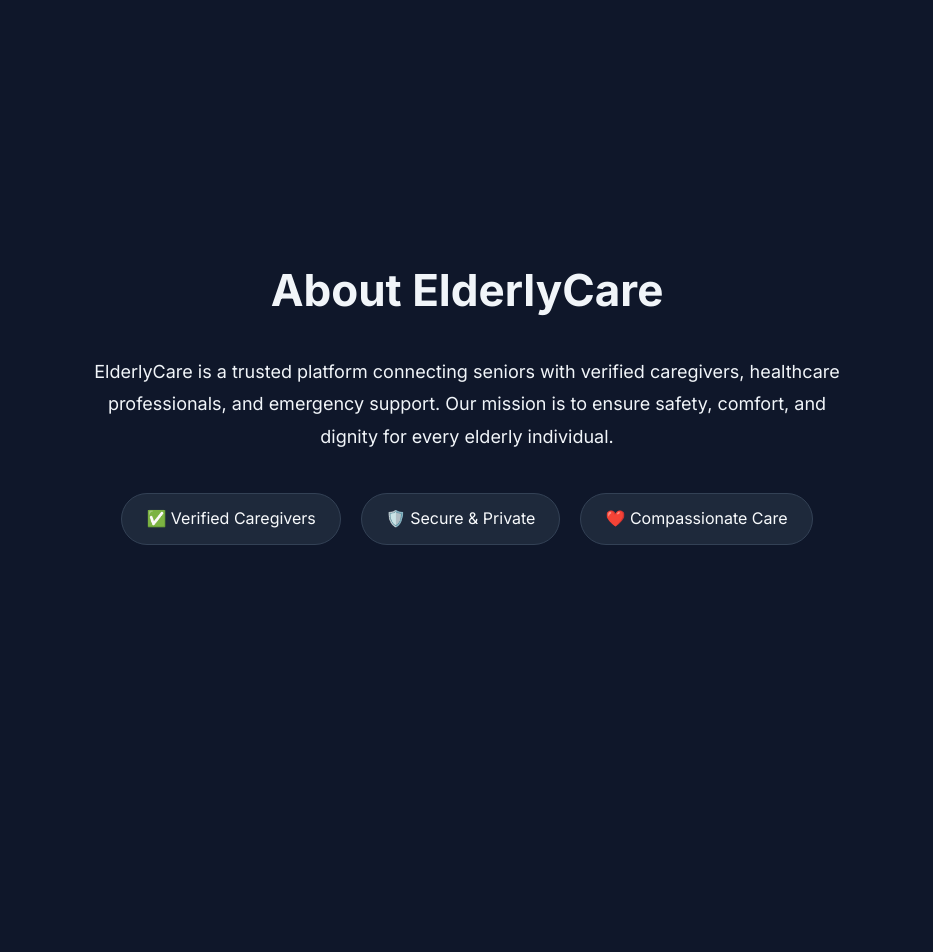
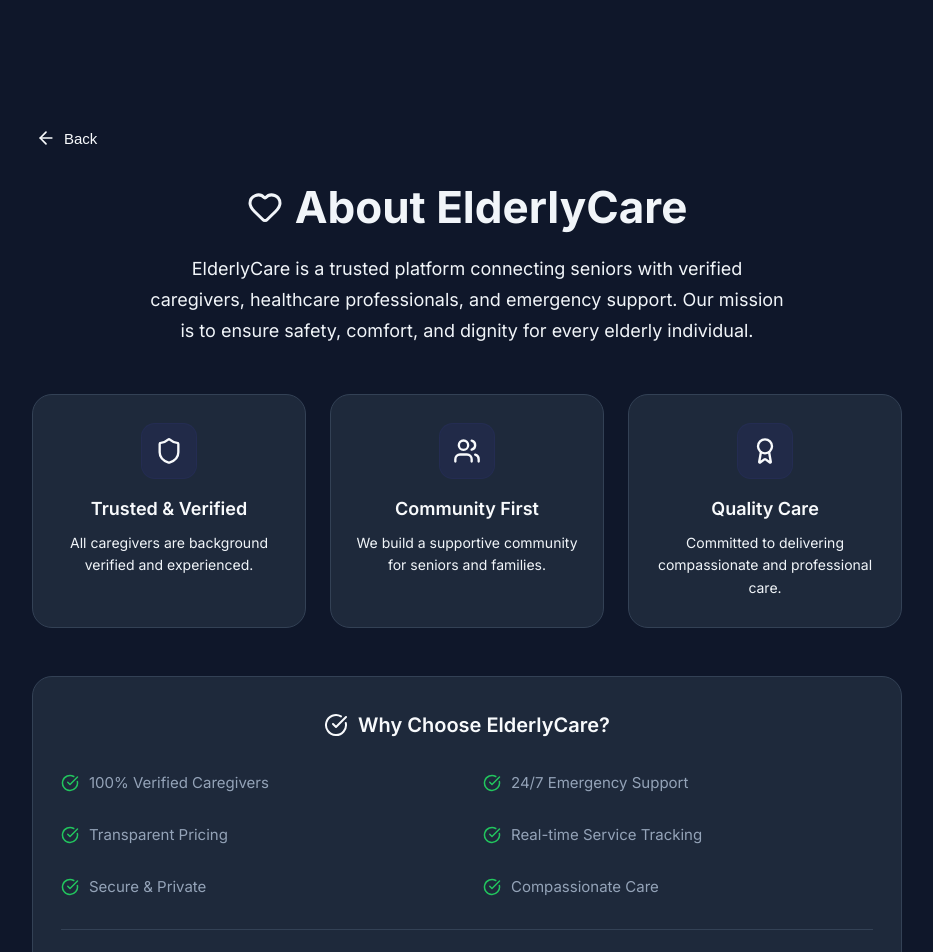
Before and after one commit to lakshaykadyan/elderly-care-platform, a React app in the folder frontend/: page /about in a window 1280 px wide. Shown: the top 952 px of the page, without its empty margins (173-1106 px from the left). Before the commit the page ends 800 px from the top, so only its background shows below. Built offline with nearby package versions, Linux system fonts and the light colour scheme; the HTML template or start-up script is replaced by a standard one.

Commit message:
fix: refresh issue solved with sessionStorage for all dashboards

```diff
--- /dev/null
+++ b/frontend/src/components/common/BackButton.jsx
@@ -0,0 +1,39 @@
+import { useNavigate } from "react-router-dom";
+import { ArrowLeft } from "lucide-react";
+
+export default function BackButton({ fallbackPath = "/" }) {
+  const navigate = useNavigate();
+
+  const handleBack = () => {
+    if (window.history.length > 1) {
+      navigate(-1);
+    } else {
+      navigate(fallbackPath);
+    }
+  };
+
+  return (
+    <button
+      onClick={handleBack}
+      style={{
+        display: "inline-flex",
+        alignItems: "center",
+        gap: "8px",
+        background: "transparent",
+        border: "none",
+        color: "var(--text-primary)",
+        cursor: "pointer",
+        padding: "8px 4px",
+        fontSize: "15px",
+        fontWeight: "500",
+        marginBottom: "16px",
+        transition: "color 0.2s ease",
+      }}
+      onMouseEnter={(e) => (e.currentTarget.style.color = "var(--primary)")}
+      onMouseLeave={(e) => (e.currentTarget.style.color = "var(--text-primary)")}
+    >
+      <ArrowLeft size={20} />
+      Back
+    </button>
+  );
+}
--- a/frontend/src/components/common/Navbar.jsx
+++ b/frontend/src/components/common/Navbar.jsx
@@ -35,7 +35,6 @@ export default function Navbar() {
           <Link to="/" onClick={closeMenu}>ElderlyCare</Link>
         </div>
 
-        {/* Hamburger Icon */}
         <button
           className="mobile-menu-toggle"
           onClick={() => setMenuOpen(!menuOpen)}
@@ -44,7 +43,6 @@ export default function Navbar() {
           {menuOpen ? <X size={24} /> : <Menu size={24} />}
         </button>
 
-        {/* Navigation Links */}
         <nav className={`nav-links ${menuOpen ? 'open' : ''}`}>
           <NavLink to="/" onClick={closeMenu}>
             <Home size={16} style={{ display: "inline-block", marginRight: "4px" }} />
@@ -61,7 +59,6 @@ export default function Navbar() {
             <Phone size={16} style={{ display: "inline-block", marginRight: "4px" }} />
             Contact
           </NavLink>
-          {/* 🔥 Emergency Link – Red Color */}
           <NavLink
             to="/emergency"
             onClick={closeMenu}
@@ -75,7 +72,6 @@ export default function Navbar() {
           </NavLink>
         </nav>
 
-        {/* Desktop Actions */}
         <div className="nav-actions">
           <ThemeToggle />
 
--- a/frontend/src/pages/AboutPage.jsx
+++ b/frontend/src/pages/AboutPage.jsx
@@ -1,20 +1,180 @@
+import BackButton from "../components/common/BackButton";
+import { Shield, Users, Heart, Award, CheckCircle, Clock } from "lucide-react";
+
 export default function AboutPage() {
   return (
+    <div className="sub-page" style={{
+      padding: "120px 20px",
+      background: "var(--bg-body)",
+      minHeight: "80vh",
+      display: "flex",
+      alignItems: "center",
+      justifyContent: "center",
+    }}>
+      <div className="container" style={{
+        maxWidth: "900px",
+        margin: "0 auto",
+        width: "100%",
+      }}>
+        <BackButton />
 
-    <div className="sub-page" style={{ padding: '120px 20px', background: 'var(--bg-body, #f9fafb)', minHeight: '80vh', display: 'flex', alignItems: 'center', justifyContent: 'center' }}>
-      <div className="container" style={{ maxWidth: '800px', margin: '0 auto', textAlign: 'center' }}>
-        <h1 style={{ fontSize: '44px', fontWeight: '700', color: 'var(--text-primary, #0f172a)', marginBottom: '30px' }}>About ElderlyCare</h1>
+        <div style={{ textAlign: "center", marginBottom: "48px" }}>
+          <h1 style={{
+            fontSize: "44px",
+            fontWeight: "700",
+            color: "var(--text-primary)",
+            marginBottom: "12px",
+            display: "flex",
+            alignItems: "center",
+            justifyContent: "center",
+            gap: "12px",
+          }}>
+            <Heart size={36} style={{ color: "var(--primary)" }} />
+            About ElderlyCare
+          </h1>
+          <p style={{
+            fontSize: "18px",
+            color: "var(--text-secondary)",
+            maxWidth: "650px",
+            margin: "0 auto",
+            lineHeight: "1.7",
+          }}>
+            ElderlyCare is a trusted platform connecting seniors with verified caregivers,
+            healthcare professionals, and emergency support. Our mission is to ensure
+            safety, comfort, and dignity for every elderly individual.
+          </p>
+        </div>
 
-        <p style={{ fontSize: '18px', color: '#334155', lineHeight: '1.8', marginBottom: '40px' }}>
-          ElderlyCare is a trusted platform connecting seniors with verified caregivers,
-          healthcare professionals, and emergency support. Our mission is to ensure
-          safety, comfort, and dignity for every elderly individual.
-        </p>
+        {/* Mission / Vision Cards */}
+        <div style={{
+          display: "grid",
+          gridTemplateColumns: "repeat(3, 1fr)",
+          gap: "24px",
+          marginBottom: "48px",
+        }}>
+          {[
+            { icon: <Shield size={28} />, title: "Trusted & Verified", desc: "All caregivers are background verified and experienced." },
+            { icon: <Users size={28} />, title: "Community First", desc: "We build a supportive community for seniors and families." },
+            { icon: <Award size={28} />, title: "Quality Care", desc: "Committed to delivering compassionate and professional care." },
+          ].map((item, i) => (
+            <div key={i} style={{
+              background: "var(--bg-card)",
+              padding: "28px 24px",
+              borderRadius: "20px",
+              border: "1px solid var(--border-color)",
+              textAlign: "center",
+              transition: "all 0.3s ease",
+            }}
+            onMouseEnter={(e) => {
+              e.currentTarget.style.transform = "translateY(-6px)";
+              e.currentTarget.style.borderColor = "rgba(99,102,241,0.2)";
+              e.currentTarget.style.boxShadow = "0 25px 50px -12px rgba(0,0,0,0.2)";
+            }}
+            onMouseLeave={(e) => {
+              e.currentTarget.style.transform = "translateY(0)";
+              e.currentTarget.style.borderColor = "var(--border-color)";
+              e.currentTarget.style.boxShadow = "none";
+            }}>
+              <div style={{
+                width: "56px",
+                height: "56px",
+                borderRadius: "14px",
+                background: "rgba(79,70,229,0.08)",
+                display: "flex",
+                alignItems: "center",
+                justifyContent: "center",
+                color: "var(--primary)",
+                margin: "0 auto 16px",
+                border: "1px solid rgba(79,70,229,0.06)",
+              }}>
+                {item.icon}
+              </div>
+              <h3 style={{
+                fontSize: "18px",
+                fontWeight: "600",
+                color: "var(--text-primary)",
+                marginBottom: "8px",
+              }}>
+                {item.title}
+              </h3>
+              <p style={{
+                fontSize: "14px",
+                color: "var(--text-secondary)",
+                lineHeight: "1.6",
+                margin: 0,
+              }}>
+                {item.desc}
+              </p>
+            </div>
+          ))}
+        </div>
 
-        <div style={{ display: 'flex', gap: '20px', justifyContent: 'center', flexWrap: 'wrap' }}>
-          <span className="page-tag" style={{ background: 'var(--bg-card, #fff)', padding: '12px 24px', borderRadius: '60px', border: '1px solid var(--border-color, #e2e8f0)', color: 'var(--text-primary, #0f172a)' }}>✅ Verified Caregivers</span>
-          <span className="page-tag" style={{ background: 'var(--bg-card, #fff)', padding: '12px 24px', borderRadius: '60px', border: '1px solid var(--border-color, #e2e8f0)', color: 'var(--text-primary, #0f172a)' }}>🛡️ Secure &amp; Private</span>
-          <span className="page-tag" style={{ background: 'var(--bg-card, #fff)', padding: '12px 24px', borderRadius: '60px', border: '1px solid var(--border-color, #e2e8f0)', color: 'var(--text-primary, #0f172a)' }}>❤️ Compassionate Care</span>
+        {/* Why Choose Us */}
+        <div style={{
+          background: "var(--bg-card)",
+          padding: "32px 28px",
+          borderRadius: "20px",
+          border: "1px solid var(--border-color)",
+        }}>
+          <h3 style={{
+            fontSize: "20px",
+            fontWeight: "600",
+            color: "var(--text-primary)",
+            textAlign: "center",
+            marginBottom: "24px",
+            display: "flex",
+            alignItems: "center",
+            justifyContent: "center",
+            gap: "10px",
+          }}>
+            <CheckCircle size={24} style={{ color: "var(--primary)" }} />
+            Why Choose ElderlyCare?
+          </h3>
+
+          <div style={{
+            display: "grid",
+            gridTemplateColumns: "repeat(2, 1fr)",
+            gap: "16px 32px",
+          }}>
+            {[
+              "100% Verified Caregivers",
+              "24/7 Emergency Support",
+              "Transparent Pricing",
+              "Real-time Service Tracking",
+              "Secure & Private",
+              "Compassionate Care",
+            ].map((item, i) => (
+              <div key={i} style={{
+                display: "flex",
+                alignItems: "center",
+                gap: "10px",
+                fontSize: "15px",
+                color: "var(--text-secondary)",
+                padding: "6px 0",
+              }}>
+                <CheckCircle size={18} style={{ color: "#22c55e", flexShrink: 0 }} />
+                {item}
+              </div>
+            ))}
+          </div>
+
+          <div style={{
+            marginTop: "24px",
+            textAlign: "center",
+            paddingTop: "20px",
+            borderTop: "1px solid var(--border-color)",
+          }}>
+            <span style={{
+              display: "inline-flex",
+              alignItems: "center",
+              gap: "8px",
+              fontSize: "14px",
+              color: "var(--text-muted)",
+            }}>
+              <Clock size={16} />
+              Available 24/7 for your loved ones
+            </span>
+          </div>
         </div>
       </div>
     </div>
--- a/frontend/src/pages/ContactPage.jsx
+++ b/frontend/src/pages/ContactPage.jsx
@@ -1,6 +1,7 @@
 import { useState } from "react";
 import { useNavigate } from "react-router-dom";
 import { Mail, User, MessageSquare, Send, Phone, MapPin, CheckCircle, Home } from "lucide-react";
+import BackButton from "../components/common/BackButton";
 import API from "../services/api";
 import { showSuccess, showError } from "../utils/toast";
 
@@ -71,6 +72,8 @@ export default function ContactPage() {
       justifyContent: "center",
     }}>
       <div className="container" style={{ maxWidth: "700px", margin: "0 auto", width: "100%" }}>
+        <BackButton />
+
         <h1 style={{
           fontSize: "44px",
           fontWeight: "700",
@@ -214,7 +217,6 @@ export default function ContactPage() {
           </button>
         </form>
 
-        {/* Contact Details */}
         <div style={{
           marginTop: "40px",
           display: "grid",
```
Also changed, not shown: frontend/src/components/dashboard/Sidebar.jsx (+6 -27 lines), frontend/src/components/dashboard/Topbar.jsx (+10 -7 lines), frontend/src/pages/EmergencyPage.jsx (+7 -5 lines), frontend/src/pages/ServicesPage.jsx (+26 -20 lines), frontend/src/pages/dashboard/admin/AdminDashboard.jsx (+10 -2 lines), frontend/src/pages/dashboard/caregiver/CaregiverDashboard.jsx (+10 -2 lines), frontend/src/pages/dashboard/user/UserDashboard.jsx (+10 -2 lines).
